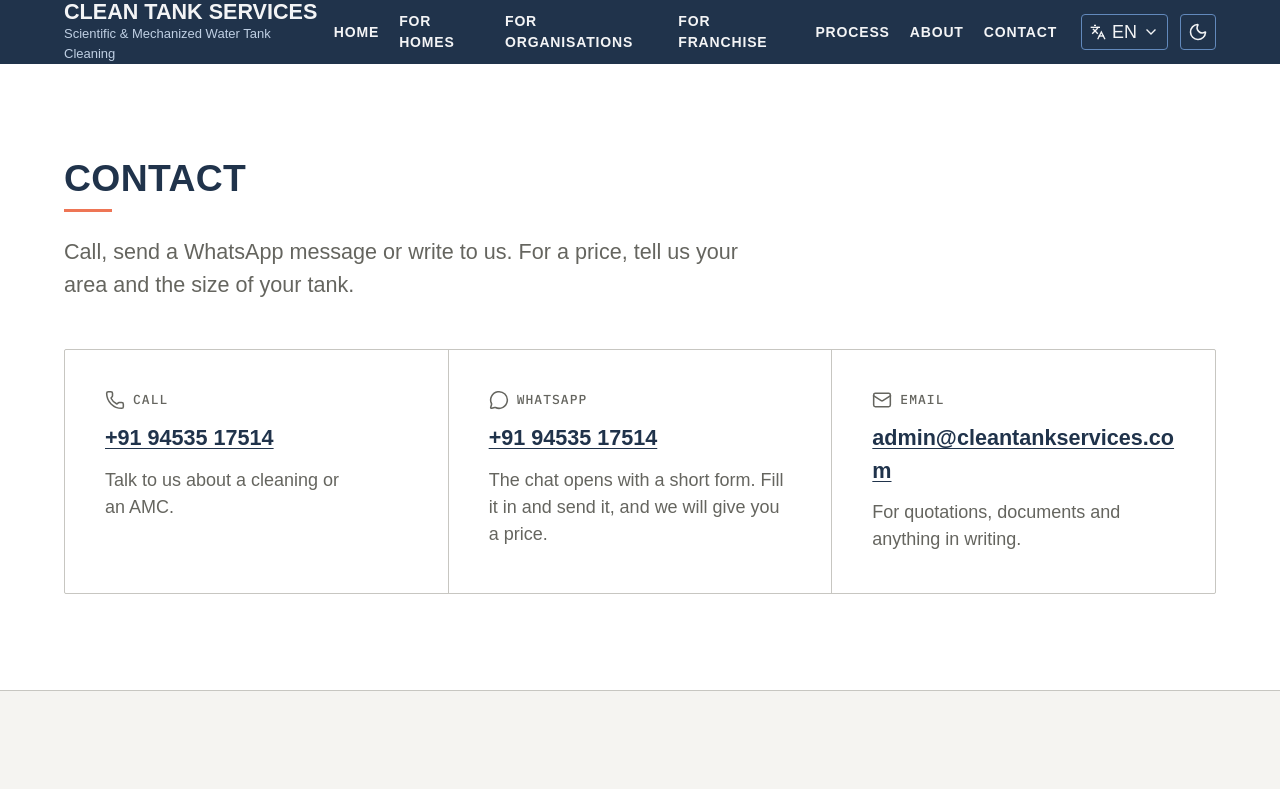
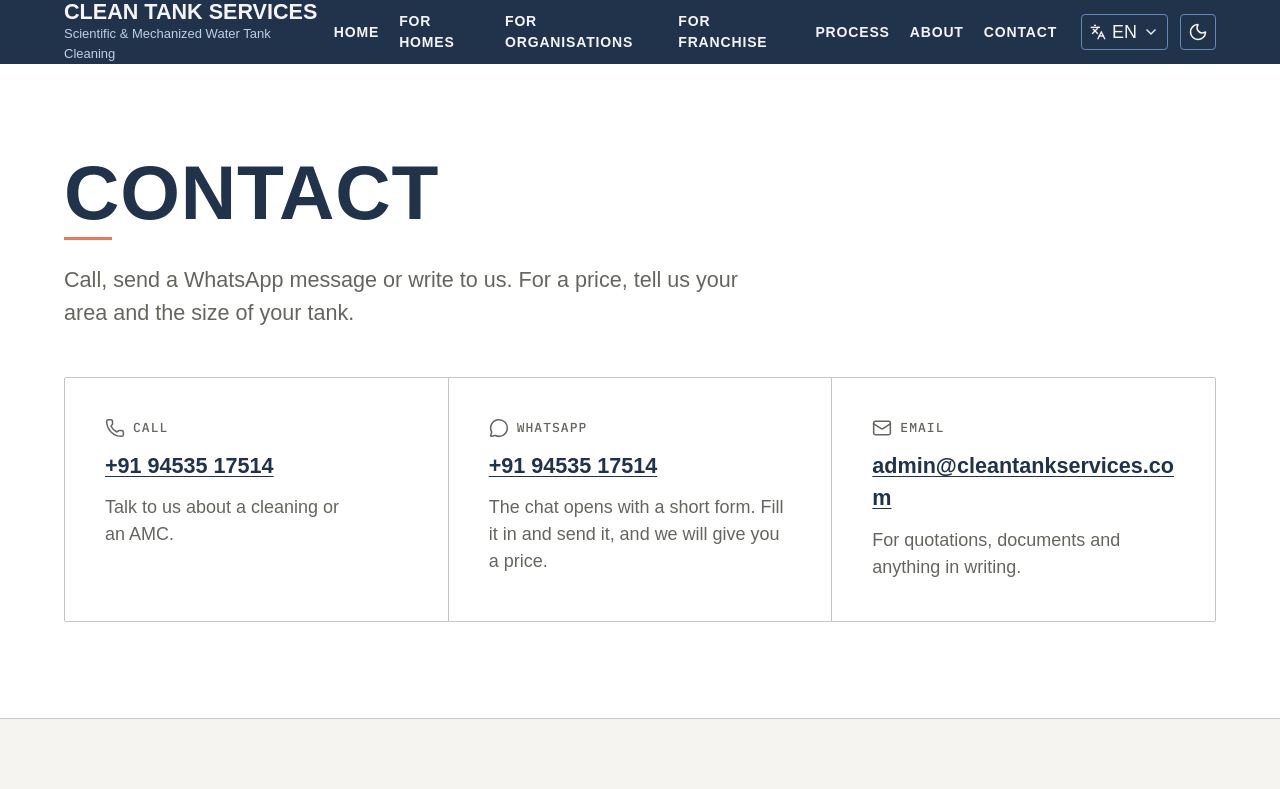
Before and after one commit to theGobindSingh/cleantank, a Next.js app: page /en/contact in a window 1280 px wide. Shown: the top 789 px of the page. Built offline with nearby package versions, Linux system fonts and the light colour scheme; no server answers; a web font is replaced by a local one.

Commit message:
feat(page-intro): set inner-page titles at the statement size
Section headers now use statement, so a page H1 at h1 size would rank below them.
The design page title moves off display, which is for heroes.

```diff
--- a/src/app/(frontend)/[lang]/design/page.tsx
+++ b/src/app/(frontend)/[lang]/design/page.tsx
@@ -65,7 +65,11 @@ const DesignPage = () => {
             <span className="font-mono text-(length:--fs-ref) font-medium tracking-widest text-marker-text uppercase">
               00&nbsp;&nbsp;REF CT-DS
             </span>
-            <H1 $size="display" $margin="0">
+            <H1
+              $size="statement"
+              $margin="0"
+              className="leading-[0.85] wrap-break-word"
+            >
               Design system
             </H1>
             <span aria-hidden="true" className="block h-[3px] w-12 bg-marker" />
--- a/src/blocks/page-intro/index.tsx
+++ b/src/blocks/page-intro/index.tsx
@@ -19,7 +19,12 @@ const PageIntro = ({ heading, text, actions, locale }: PageIntroProps) => {
   return (
     <CommonFullWidthWrapper className="flex flex-col gap-6 pt-16 md:pt-20 lg:pt-24">
       <div className="flex flex-col gap-3">
-        <H1 $margin="0" className="max-w-[20ch]">
+        <H1
+          $size="statement"
+          $margin="0"
+          // a class, not $lineHeight, so the Hindi and Punjabi heading leading in defaults.css wins
+          className="max-w-[20ch] leading-[0.85] wrap-break-word"
+        >
           {heading}
         </H1>
         <span aria-hidden="true" className="block h-[3px] w-12 bg-marker" />
```
